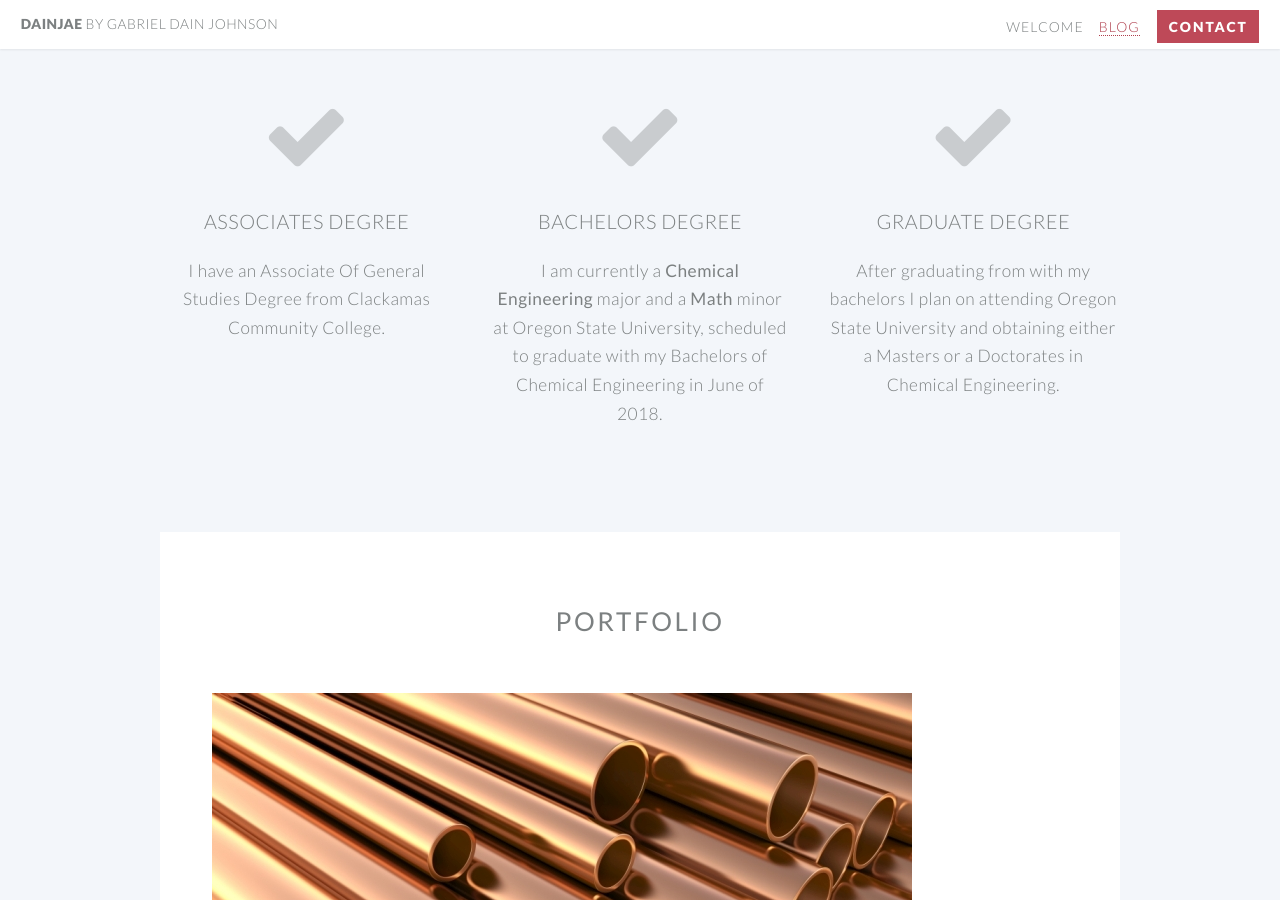
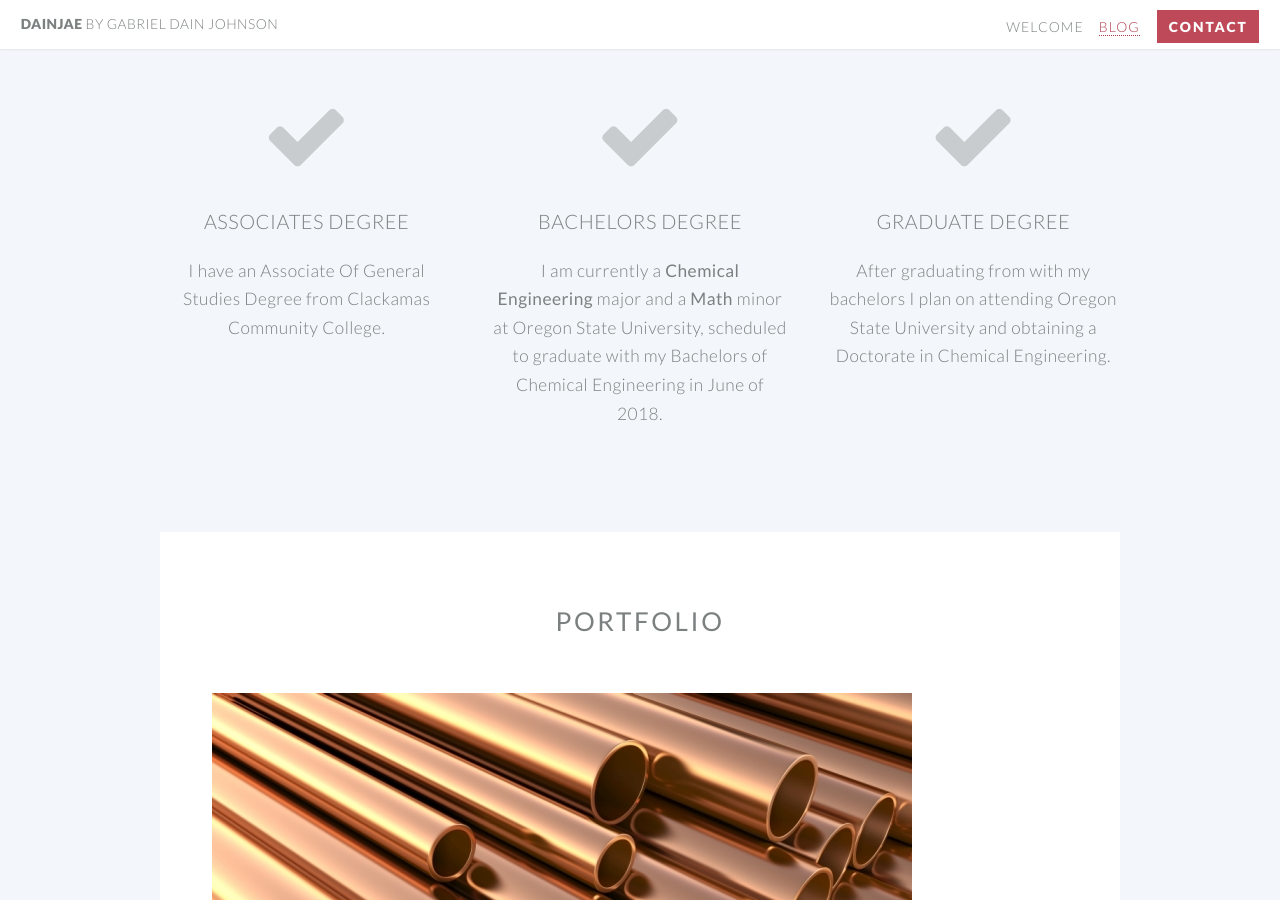
Before and after one commit to dainjae/dainjae.github.io, a Jekyll site: the page built from index.html, in a window 1280 px wide and 900 px high, scrolled down 1532 px. Built offline with Jekyll 4.4.1, drawn with Linux system fonts in a browser that asks for light colours.

Commit message:
Update index.html

```diff
--- a/index.html
+++ b/index.html
@@ -74,7 +74,7 @@ layout: landing-page
 									<header>
 										<h3>Graduate Degree</h3>
 									</header>
-									<p>After graduating from with my bachelors I plan on attending Oregon State University and obtaining either a Masters or a Doctorates in Chemical Engineering.</p>
+									<p>After graduating from with my bachelors I plan on attending Oregon State University and obtaining a Doctorate in Chemical Engineering.</p>
 								</section>
 
 							</div>
```
